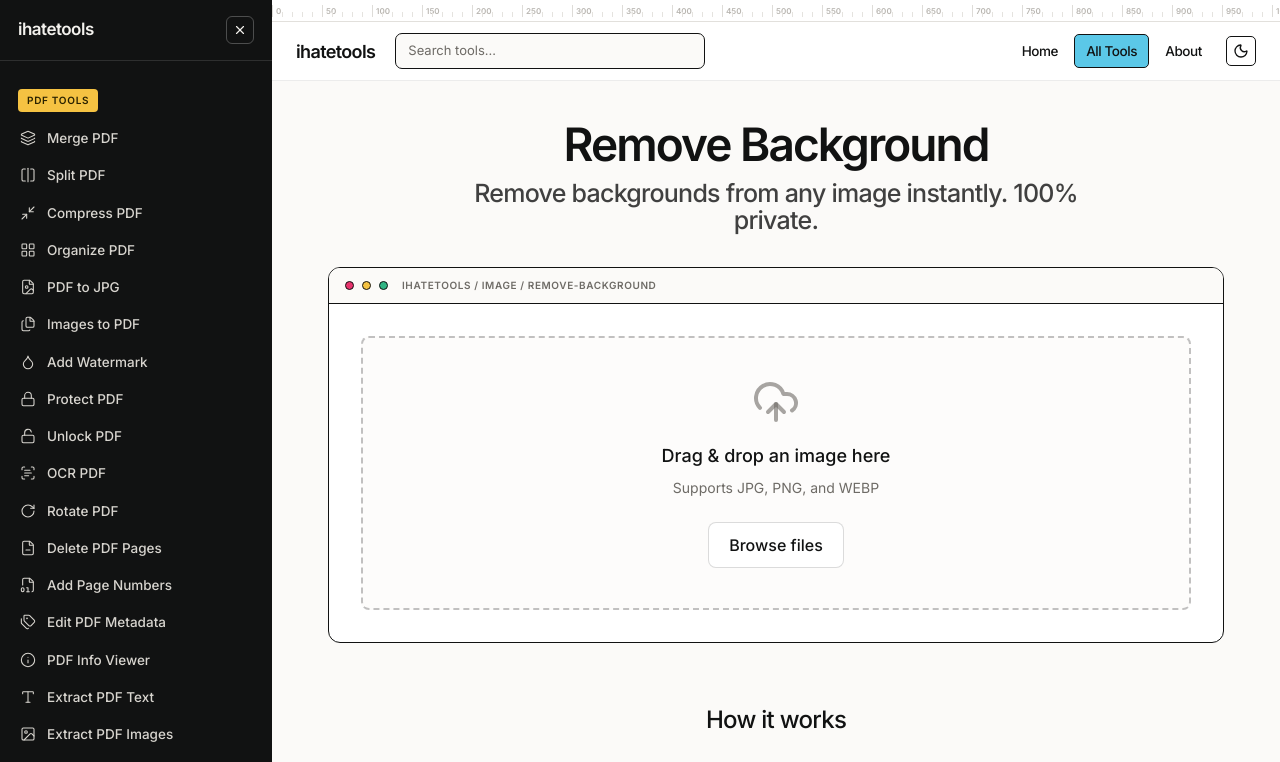
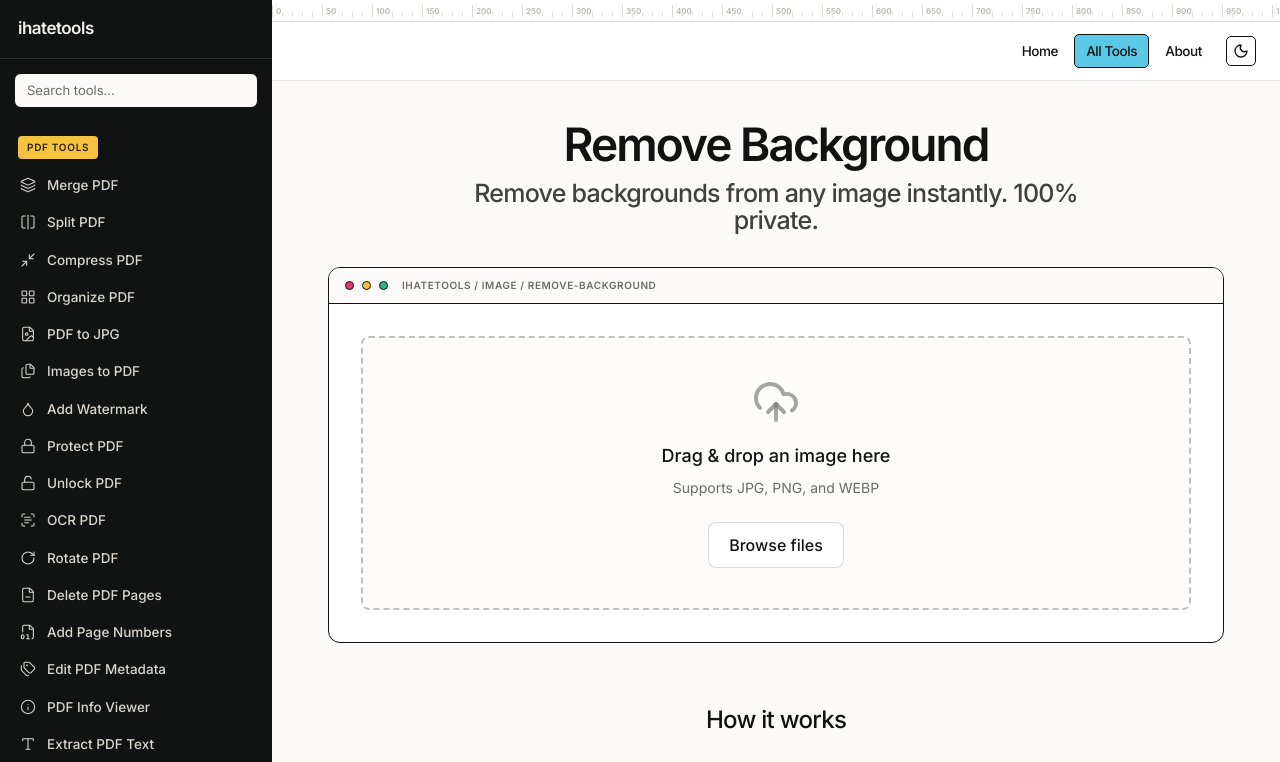
Before and after one commit to Sujithkrys/ihatetools, a Next.js app: page /tools/image/remove-background in a window 1280 px wide. Shown: the top 762 px of the page. Built offline with nearby package versions, Linux system fonts and the light colour scheme.

Commit message:
Update layout: fixed sidebar, moved search box, disabled ruler animation on tools pages

```diff
--- a/src/components/AppShell.tsx
+++ b/src/components/AppShell.tsx
@@ -39,8 +39,8 @@
     localStorage.setItem(STORAGE_KEY, 'false');
   }
 
-  // Render closed until mounted to avoid SSR/localStorage mismatch flash
-  const sidebarOpen = mounted ? open : false;
+  // Always keep the sidebar open on desktop
+  const sidebarOpen = mounted ? (isMobile ? open : true) : true;
 
   return (
     <div className="app-shell">
@@ -49,8 +49,8 @@
         <div className="backdrop" onClick={close} />
       )}
       <div className="app-main">
-        {/* Your existing NavBar goes here — pass toggle as the logo's onClick */}
-        <NavBar onLogoClick={toggle} />
+        {/* Pass toggle if needed for mobile hamburger menu in the future, for now undefined */}
+        <NavBar onLogoClick={isMobile ? toggle : undefined} />
         {children}
       </div>
     </div>
--- a/src/components/NavBar.tsx
+++ b/src/components/NavBar.tsx
@@ -2,7 +2,6 @@
 
 import Link from "next/link";
 import { usePathname } from "next/navigation";
-import { SearchBar } from "./SearchBar";
 import { ThemeToggle } from "./ThemeToggle";
 import { Ruler } from "./Ruler";
 
@@ -23,18 +22,6 @@
     <header className="site-header border-b border-ink/[0.08] bg-paper sticky top-0 z-40">
       <Ruler />
       <div className="nav-in">
-          <button
-            type="button"
-            onClick={onLogoClick}
-            className="logo text-ink shrink-0 cursor-pointer text-left hover:opacity-85 transition-opacity"
-            title="Toggle sidebar"
-            aria-label="Toggle sidebar"
-          >
-            ihatetools
-          </button>
-
-          <SearchBar />
-
           <nav className="nav-links ml-auto flex items-center gap-[4px]">
             {links.map((link) => {
               const isActive = pathname === link.href ||
--- a/src/components/Ruler.tsx
+++ b/src/components/Ruler.tsx
@@ -1,11 +1,15 @@
 "use client";
 
 import React, { useEffect, useRef, useState } from 'react';
+import { usePathname } from 'next/navigation';
 
 export function Ruler() {
   const rulerRef = useRef<HTMLDivElement>(null);
   const [viewportWidth, setViewportWidth] = useState(1280);
   const [mounted, setMounted] = useState(false);
+
+  const pathname = usePathname();
+  const isToolsSection = pathname?.startsWith('/tools');
 
   useEffect(() => {
     setMounted(true);
@@ -22,6 +26,12 @@
 
     const handleScroll = () => {
       if (rafId !== null) return;
+      if (isToolsSection) {
+        if (rulerRef.current) {
+          rulerRef.current.style.transform = `translate3d(0px, 0, 0)`;
+        }
+        return;
+      }
       rafId = window.requestAnimationFrame(() => {
         const scrollY = Math.max(0, window.scrollY || document.documentElement.scrollTop || 0);
         const drift = scrollY * 0.15;
@@ -43,7 +53,7 @@
         cancelAnimationFrame(rafId);
       }
     };
-  }, []);
+  }, [isToolsSection]);
 
   // Determine tick density based on viewport width
   // Mobile (<640px): Major labeled ticks every 100px, mid ticks every 50px, minor ticks every 10px
--- a/src/components/Sidebar.tsx
+++ b/src/components/Sidebar.tsx
@@ -3,6 +3,7 @@
 import Link from 'next/link';
 import { X } from 'lucide-react';
 import { TOOLS } from '@/lib/tools-data';
+import { SearchBar } from './SearchBar';
 
 const CATEGORY_STYLES: Record<string, { label: string; bg: string; color: string }> = {
   pdf:   { label: 'PDF Tools',   bg: '#F5C242', color: '#2A2200' },
@@ -40,10 +41,10 @@
   return (
     <aside className="app-sidebar" data-open={open}>
       <div className="sb-head">
-        <span className="sb-logo">ihatetools</span>
-        <button className="sb-close" onClick={onClose} aria-label="Close sidebar">
-          <X size={14} />
-        </button>
+        <Link href="/" className="sb-logo no-underline">ihatetools</Link>
+      </div>
+      <div className="px-[14px] pt-[14px]">
+        <SearchBar />
       </div>
       <div className="sb-list">
         {categories.map((cat) => {
```
